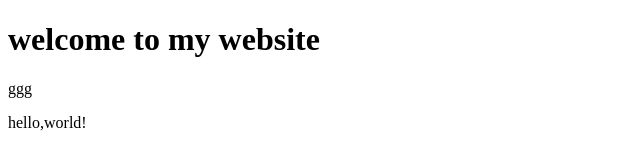
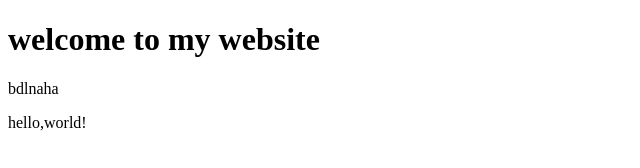
Before and after one commit to gd-islam/cryptography-tp1, a plain HTML site: page hello.html in a window 1280 px wide. Shown: the full height of the page, 0-640 px from the left. Drawn offline with Linux system fonts and the light colour scheme.

Commit message:
update p

```diff
--- a/hello.html
+++ b/hello.html
@@ -7,7 +7,7 @@
   </head>
   <body>
     <h1>welcome to my website</h1>
-    <p>ggg</p>
+    <p>bdlnaha</p>
 
     hello,world!
 
```
